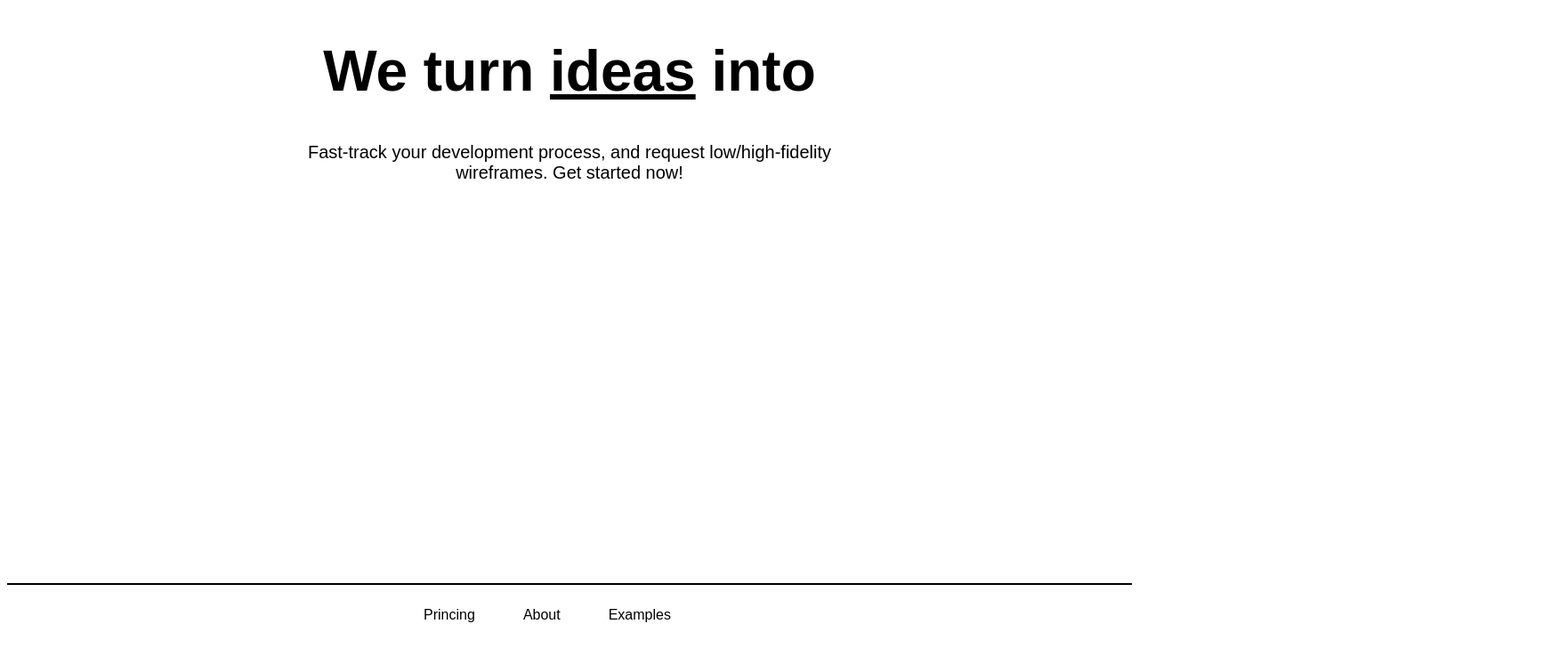
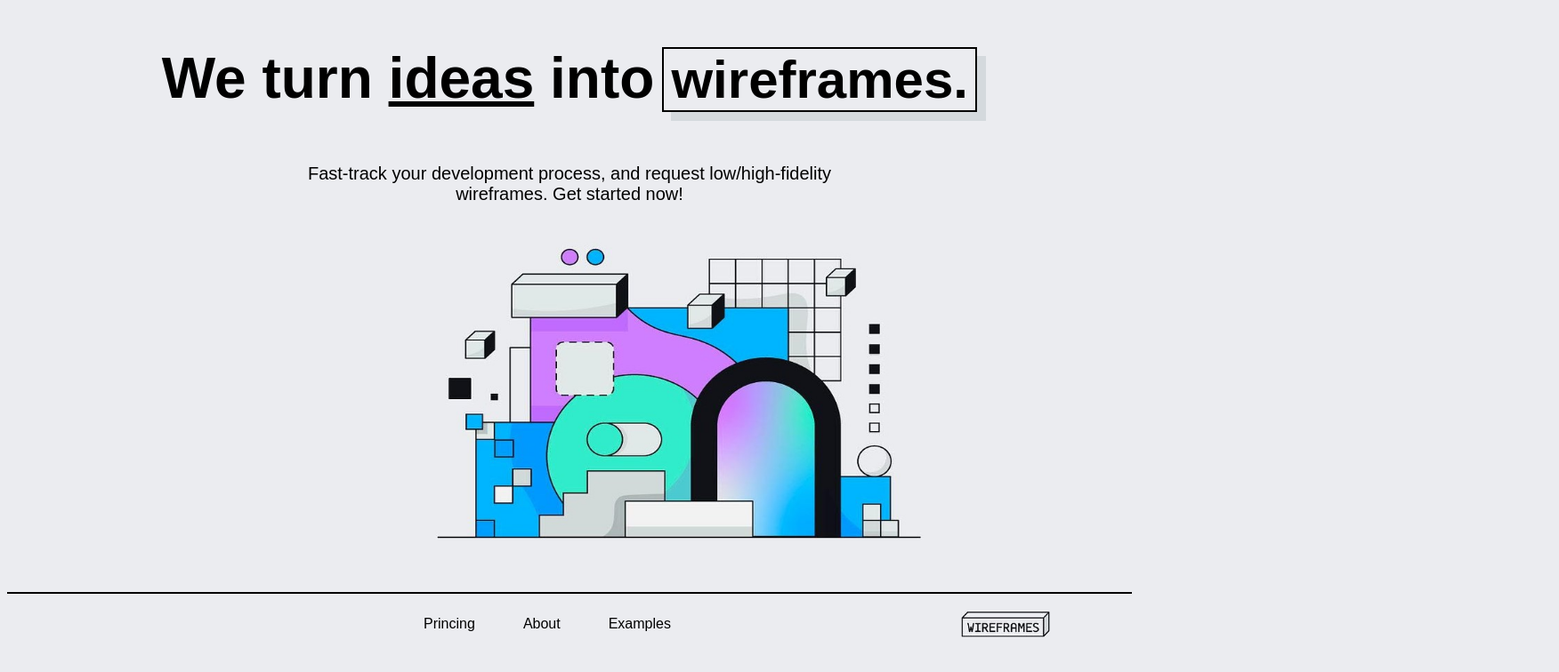
Before and after one commit to Daniel-Castro-1980/Trabalho-Landing-Page, a plain HTML site: page index.html in a window 1280 px wide. Shown: the whole page at 89% size, 1752 px wide, since content can reach past the window. Drawn offline with Linux system fonts and the light colour scheme.

Commit message:
Acrescentando novas informações

```diff
--- a/index.html
+++ b/index.html
@@ -7,19 +7,35 @@
     <link rel="stylesheet" href="style.css">
 </head>
 <body>
+    <container class="container-principal">
         <header>
             <div>
+                <div class="div-h1">
                     <h1>We turn <u>ideas</u> into</h1>
+                </div>
+                <div class="title-retangulo div-h1">
+                    <b>wireframes.</b>
+                </div>
                 <h2 class="subtittle">Fast-track your development process, and request low/high-fidelity <br> wireframes. Get started now!</h2>
             </div>
         </header>
+
+        <div class="img-body">
+           <img src="imagem.jpg" width="550px" height="340px">
+        </div>
         <nav>
-        <div class="inline-div"></div>
+            <div class="inline-div">
+            </div>
             <div>
                 <a class="links-nav" href="#">Princing</a>
                 <a class="links-nav" href="#">About</a>
                 <a class="links-nav" href="#">Examples</a>
              </div>
+             <div class="img-nav">
+                <img src="imagem2.jpg" width="100px" height="30px">
+             </div>
+
         </nav>
+    </container>
 </body>
 </html>
--- a/style.css
+++ b/style.css
@@ -1,18 +1,24 @@
+body, html {
+    background-color: #EBECF0;
+
+}
+
 header {
     text-align: center;
     font-family: Arial, Helvetica, sans-serif;
     font-size: xx-large;
+}
 
-}
 .subtittle {
     text-align: center;
     font-family: Arial, Helvetica, sans-serif;
     font-size: 20px;
     font-weight: normal;
+
 }
+
 nav {
     text-align: center;
-
 
         .links-nav {
             text-decoration: none;
@@ -22,10 +28,39 @@ nav {
 
         }
 
-        .inline-div{
+        .inline-div {
             height: 2px;
             background-color: black;
-            margin-top: 450px;
+            margin-top: 75px;
             margin-bottom: 25px;
         }
+
+        .img-nav {
+            position: absolute;
+            right: 100px;
+            top: 687px;
+        }
 }
+body {
+    overflow: hidden;
+}
+
+.img-body {
+    position: relative;
+    right: -480px;
+    bottom: -20px;
+}
+
+.title-retangulo {
+    text-align: center;
+    font-family: Arial, Helvetica, sans-serif;
+    font-size: 60px;
+    border: 2px solid black;
+    width: 350px;
+    box-shadow: 10px 10px #D4D9DD;
+
+}
+
+.div-h1 {
+    display: inline-block;
+}
```
Also changed, not shown: imagem.jpg (added), imagem2.jpg (added). Lines whose indentation alone changed are shown as unchanged.
